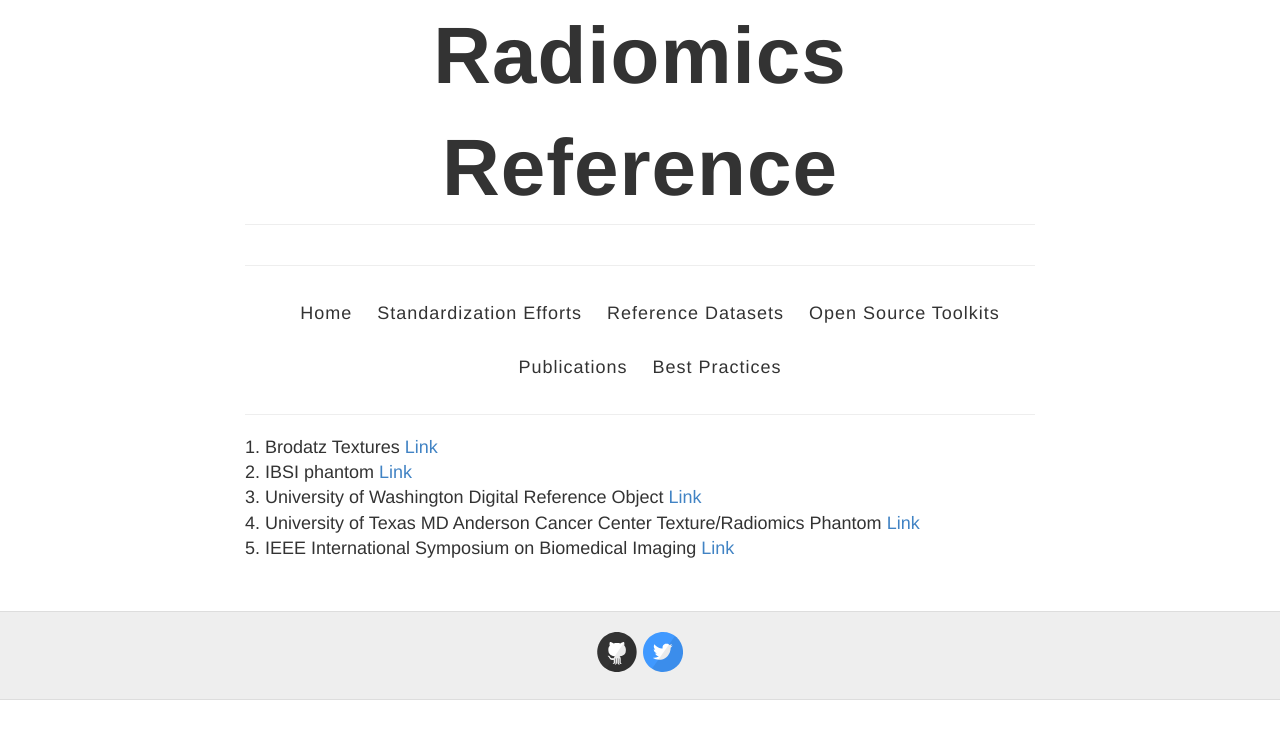
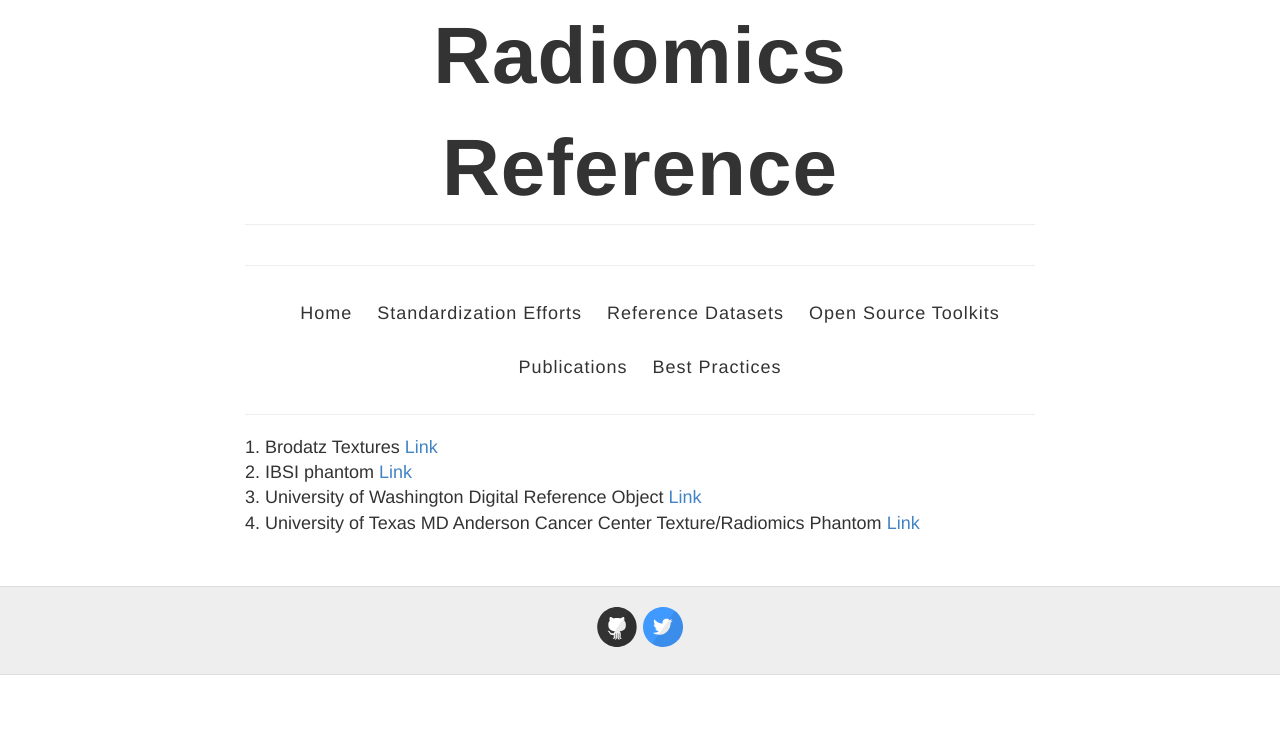
Before and after one commit to QTIM-Lab/Radiomics_reference, a Jekyll site: the page built from ref.html, in a window 1280 px wide. Shown: the top 739 px of the page. Built offline with Jekyll 4.4.1, drawn with Linux system fonts in a browser that asks for light colours.

Commit message:
Update ref.html

```diff
--- a/ref.html
+++ b/ref.html
@@ -19,7 +19,3 @@ permalink: /ref/
 <div>
 4. University of Texas MD Anderson Cancer Center Texture/Radiomics Phantom <a href="https://wiki.cancerimagingarchive.net/display/Public/Credence+Cartridge+Radiomics+Phantom+CT+Scans"> Link </a>
 </div>
-
-<div>
-5. IEEE International Symposium on Biomedical Imaging <a href="https://www.cancerdata.org/resource/doi:10.17195/candat.2016.08.1">Link </a>
-</div>
```
